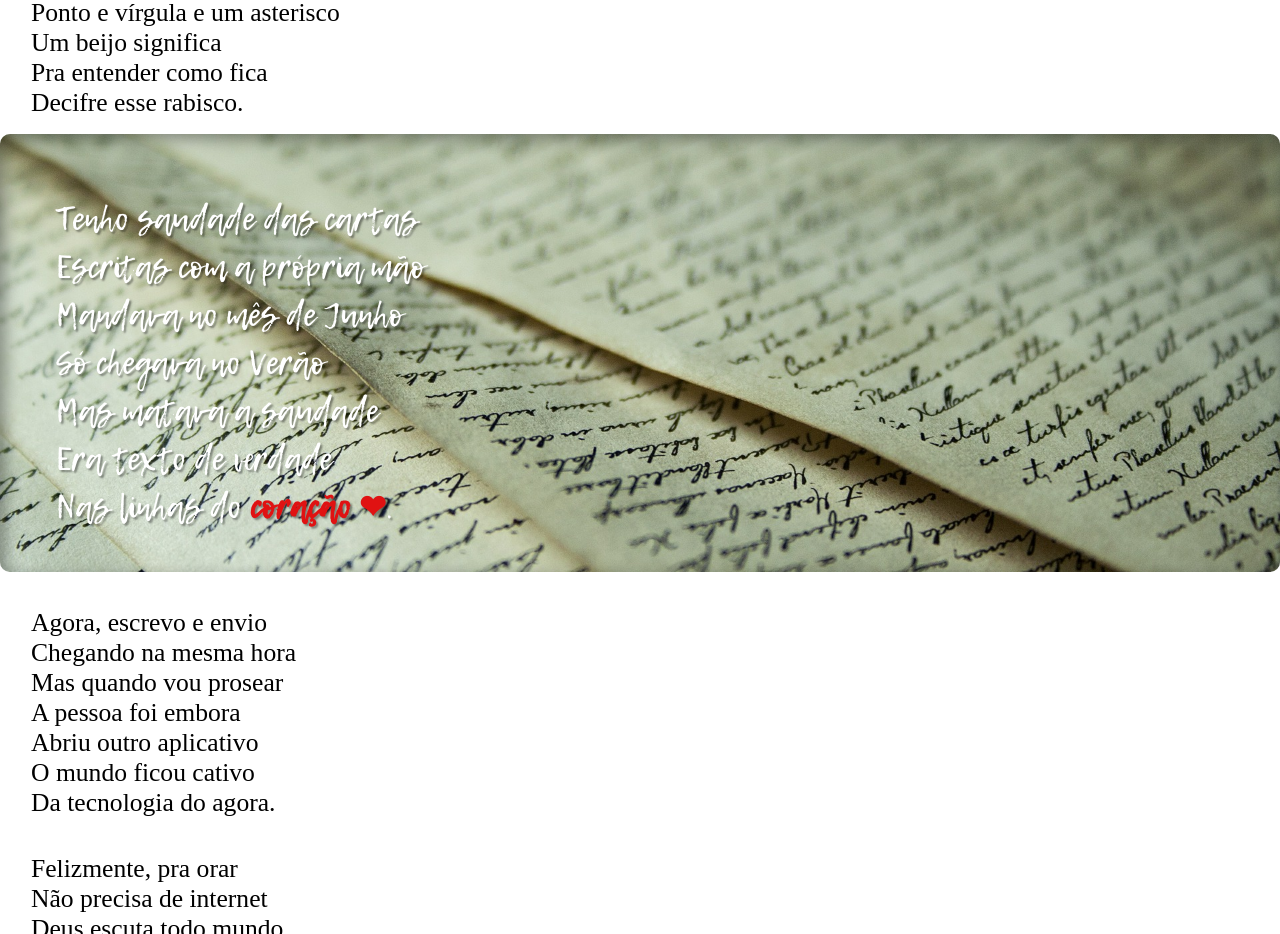
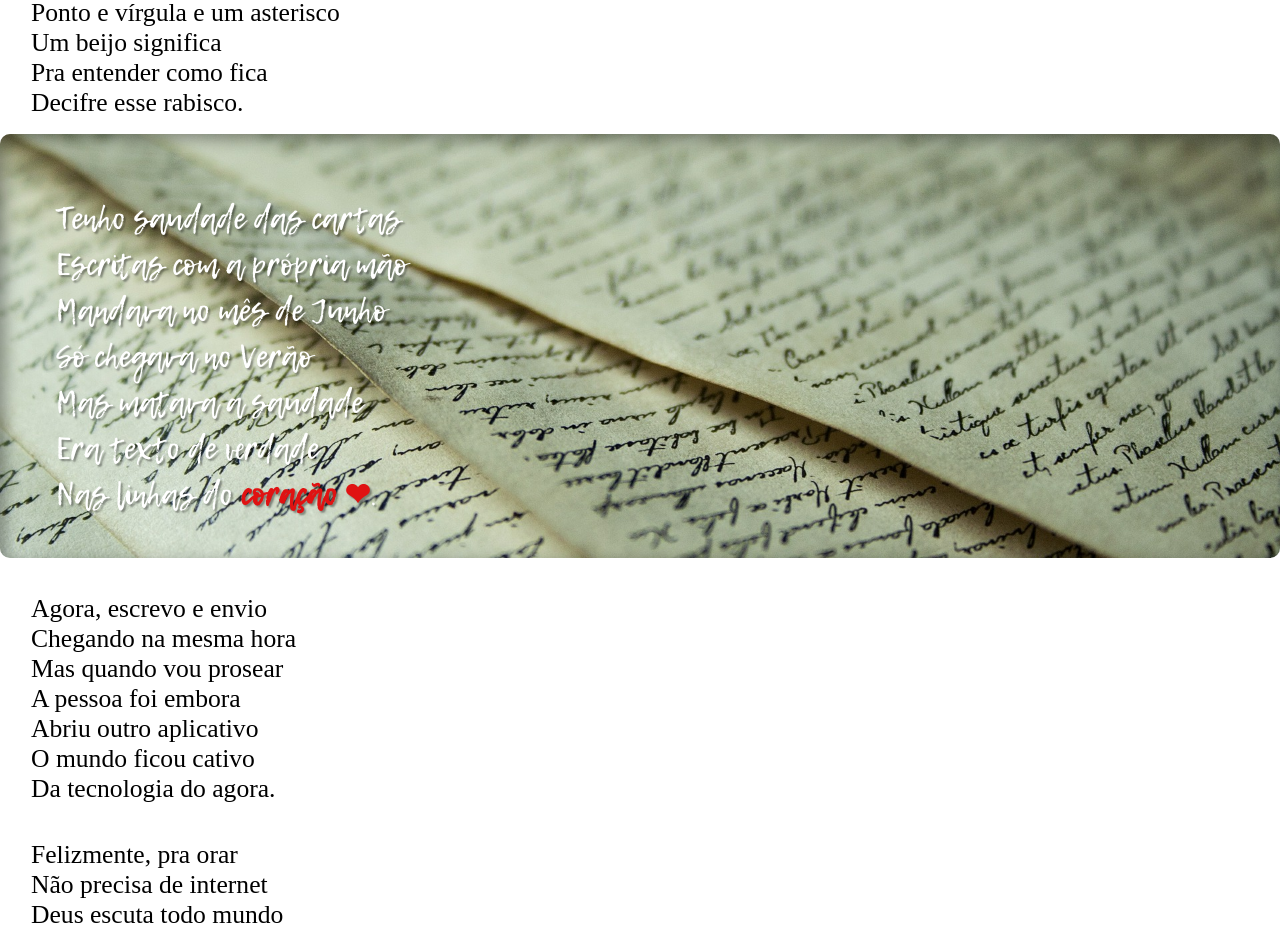
Before and after one commit to fabcode01/projeto-cordel, a plain HTML site: page index.html in a window 1280 px wide. Shown: the part 980-1914 px from the top of the page. Drawn offline with Linux system fonts and the light colour scheme.

Commit message:
Update style.css

```diff
--- a/style.css
+++ b/style.css
@@ -143,7 +143,7 @@ o::after{
 
 .imagem2{
     text-shadow: 2px 2px 2px rgba(0, 0, 0, 0.404);
-    font-size: max(1.3em, 2.1vw);
+    font-size: max(1.3em, 2.0vw);
     font-family: Lemon Tuesday;
     padding-left: 0px;
     color: rgb(255, 255, 255);
```
